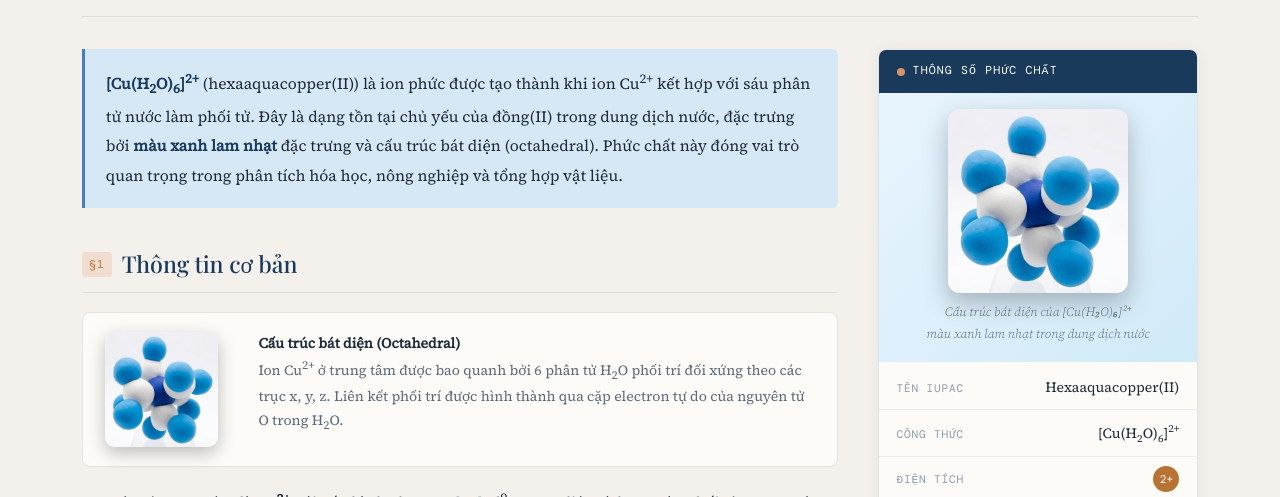
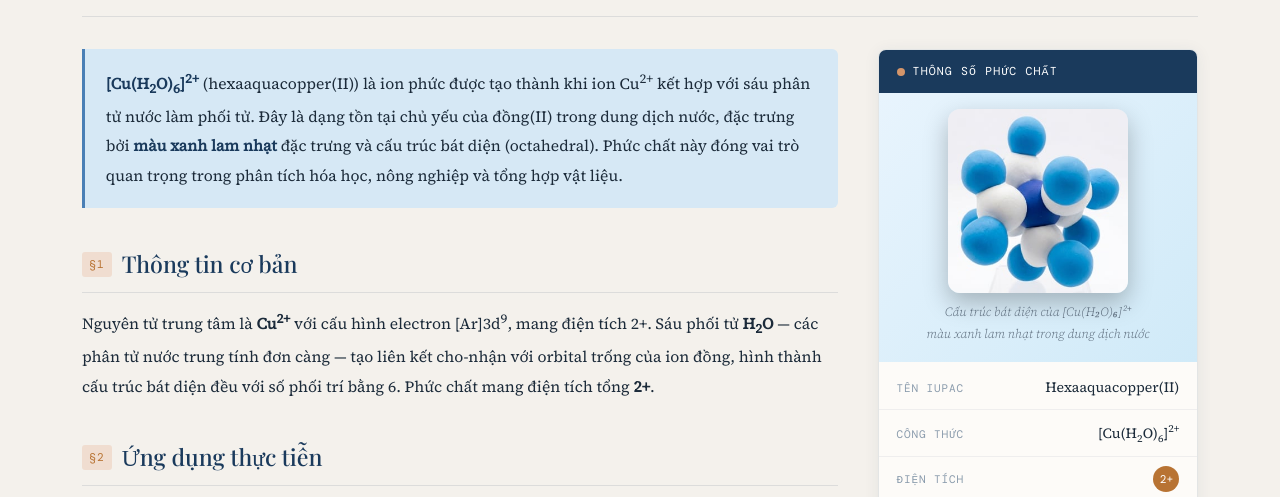
Before and after one commit to thien21akd/phucchat, a plain HTML site: page index.html in a window 1280 px wide. Shown: the part 280-777 px from the top of the page. Drawn offline with nearby package versions, Linux system fonts and the light colour scheme; a web font is replaced by a local one.

Commit message:
Update index.html

```diff
--- a/index.html
+++ b/index.html
@@ -491,18 +491,6 @@
         Thông tin cơ bản
       </h2>
 
-   <div class="structure-box">
-  <div class="structure-svg-wrap">
-    <img src="anh.jpg" alt="Cấu trúc bát diện của [Cu(H2O)6]2+" class="structure-img">
-  </div>
-
-  <div class="structure-desc">
-    <strong>Cấu trúc bát diện (Octahedral)</strong><br>
-    Ion Cu<sup>2+</sup> ở trung tâm được bao quanh bởi 6 phân tử H<sub>2</sub>O phối trí đối xứng theo các trục x, y, z.
-    Liên kết phối trí được hình thành qua cặp electron tự do của nguyên tử O trong H<sub>2</sub>O.
-  </div>
-</div>
-
       <p>
         Nguyên tử trung tâm là <strong>Cu<sup>2+</sup></strong> với cấu hình electron [Ar]3d<sup>9</sup>, mang điện tích 2+. Sáu phối tử <strong>H<sub>2</sub>O</strong> — các phân tử nước trung tính đơn càng — tạo liên kết cho-nhận với orbital trống của ion đồng, hình thành cấu trúc bát diện đều với số phối trí bằng 6. Phức chất mang điện tích tổng <strong>2+</strong>.
       </p>
```
